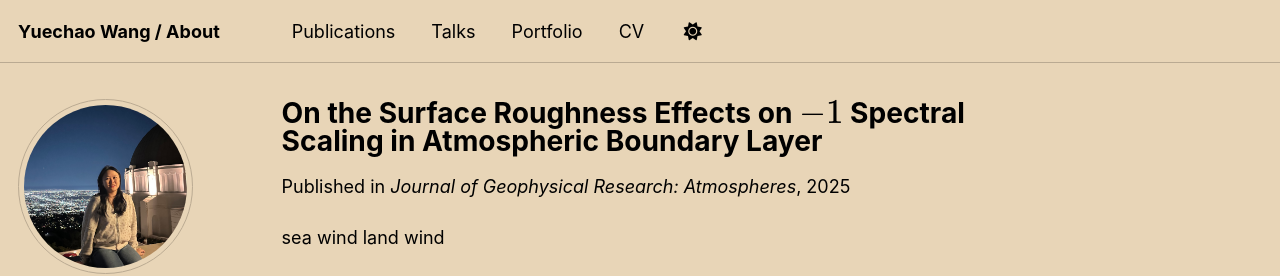
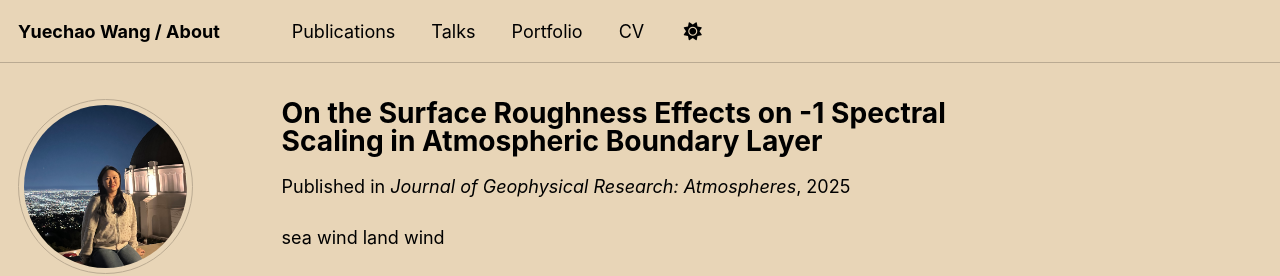
Before and after one commit to wyccc-my/wyccc-my.github.io, a Jekyll site: the page built from _publications/2025-07-28-BL_roughness_-1.md, in a window 1280 px wide. Shown: the top 276 px of the page. Built offline with Jekyll 4.4.1, drawn with Linux system fonts in a browser that asks for light colours; some web fonts are replaced; a script bundle is joined from its source files by our own code; library files that are not in the unit come from our copies.

```diff
--- a/_publications/2025-07-28-BL_roughness_-1.md
+++ b/_publications/2025-07-28-BL_roughness_-1.md
@@ -1,5 +1,5 @@
 ---
-title: "On the Surface Roughness Effects on $$-1$$ Spectral Scaling in Atmospheric Boundary Layer"
+title: "On the Surface Roughness Effects on -1 Spectral Scaling in Atmospheric Boundary Layer"
 collection: publications
 category: manuscripts
 permalink: /publication/2025-07-28-BL_roughness_-1
```
